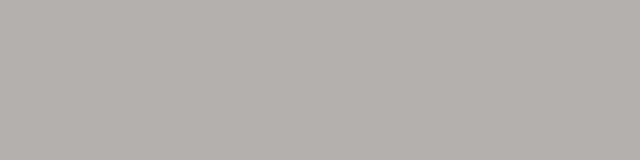
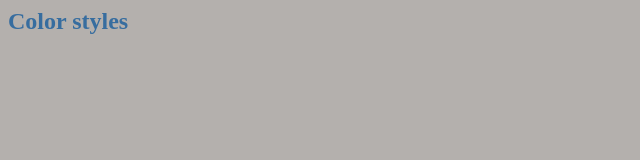
Before and after one commit to tonipone/corso-git, a plain HTML site: page index.html in a window 1280 px wide. Shown: the whole page, without its empty margins (0-640 px from the left). Drawn offline with Linux system fonts and the light colour scheme.

Commit message:
update styles h2 color

```diff
--- a/index.html
+++ b/index.html
@@ -8,6 +8,6 @@
     <link rel="stylesheet" href="styles/styles.css">
 </head>
 <body>
-
+    <h2>Color styles</h2>
 </body>
 </html>
--- a/styles/styles.css
+++ b/styles/styles.css
@@ -1,3 +1,7 @@
 html {
     background-color: #b4b0ad;
 }
+
+h2 {
+    color: #376d9f;
+}
```
